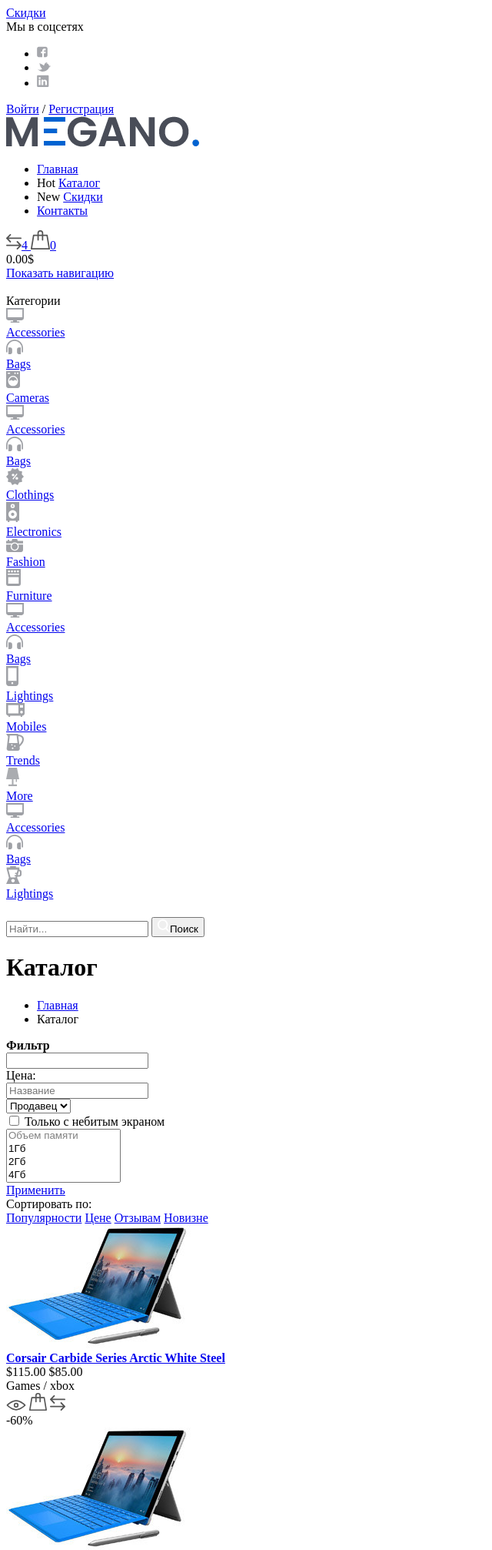
After one commit to kiros-albatros/shop, a Symfony app: template templates/catalog/index.html.twig in a window 1280 px wide. The commit adds this page. Shown: the top 2013 px of the page at 77% size, without its empty margins (0-640 px from the left). Run offline with Twig, Linux system fonts and the light colour scheme; the template is opened without the code that fills it, so the values that code supplies are empty; some libraries are stand-ins or nearby versions.

Commit message:
add views for main and catalog

```diff
--- a/assets/js/scripts.js
+++ b/assets/js/scripts.js
@@ -340,7 +340,7 @@ var Slider = function(){
                 $this.slick({
                     dots: true,
                     arrows: true,
-                    autoplay: true,
+                    autoplay: false,
                     appendArrows: $navigate,
                     appendDots: $navigate,
                     autoplaySpeed: 3000
--- a/src/Controller/MainController.php
+++ b/src/Controller/MainController.php
@@ -13,6 +13,7 @@ class MainController extends AbstractController
     {
         return $this->render('main/index.html.twig', [
             'controller_name' => 'MainController',
+            'is_main' => true
         ]);
     }
 
@@ -21,6 +22,7 @@ class MainController extends AbstractController
     {
         return $this->render('pages/about.html.twig', [
             'controller_name' => 'MainController',
+            'is_main' => false
         ]);
     }
 
@@ -29,6 +31,7 @@ class MainController extends AbstractController
     {
         return $this->render('pages/contacts.html.twig', [
             'controller_name' => 'MainController',
+            'is_main' => false
         ]);
     }
 }
--- /dev/null
+++ b/templates/catalog/filter.html.twig
@@ -0,0 +1,52 @@
+<div class="Section-column">
+	<div class="Section-columnSection">
+		<header class="Section-header">
+			<strong class="Section-title">Фильтр</strong>
+		</header>
+		<div class="Section-columnContent">
+			<form class="form" action="#" method="post">
+				<div class="form-group">
+					<div class="range Section-columnRange">
+						<input class="range-line" id="price" name="price" type="text" data-type="double" data-min="7" data-max="50" data-from="7" data-to="27"/>
+						<div class="range-price">Цена:&#32;
+							<div class="rangePrice"></div>
+						</div>
+					</div>
+				</div>
+				<div class="form-group">
+					<input class="form-input form-input_full" id="title" name="title" type="text" placeholder="Название"/>
+				</div>
+				<div class="form-group">
+					<select class="form-select">
+						<option selected="selected" disabled="disabled">Продавец</option>
+						<option value="kkk">Kkkk</option>
+						<option value="sdfsdf">sdfsdf</option>
+					</select>
+				</div>
+				<div class="form-group">
+					<label class="toggle">
+						<input type="checkbox"/><span class="toggle-box"></span>
+						<span class="toggle-text">Только с небитым экраном</span>
+					</label>
+				</div>
+				<div class="form-group">
+					<select class="form-select" multiple size="4">
+						<option disabled="disabled">Объем памяти</option>
+						<option>1Гб</option>
+						<option>2Гб</option>
+						<option>4Гб</option>
+						<option>8Гб</option>
+						<option>многоГб</option>
+						<option>оченьмногоГб</option>
+						<option>взвесьтемнеполкилоГб</option>
+					</select>
+				</div>
+				<div class="form-group">
+					<div class="buttons">
+						<a class="btn btn_square btn_dark btn_narrow" href="#">Применить</a>
+					</div>
+				</div>
+			</form>
+		</div>
+	</div>
+</div>
--- /dev/null
+++ b/templates/catalog/index.html.twig
@@ -0,0 +1,18 @@
+{% extends 'base.html.twig' %}
+
+{% block mainContent %}
+
+	<div class="Middle Middle_top">
+		{% include 'partial/header-line.html.twig' with {'title': 'Каталог', 'parent': 'Главная'} %}
+
+		<div class="Section Section_column Section_columnLeft">
+			<div class="wrap">
+
+				{% include 'catalog/filter.html.twig' %}
+				{% include 'catalog/items.html.twig' %}
+
+			</div>
+		</div>
+	</div>
+
+{% endblock %}
--- /dev/null
+++ b/templates/catalog/items.html.twig
@@ -0,0 +1,57 @@
+<div class="Section-content">
+	<div class="Sort">
+		<div class="Sort-title">Сортировать по:
+		</div>
+		<div class="Sort-variants">
+			<a class="Sort-sortBy Sort-sortBy_dec" href="#">Популярности</a>
+			<a class="Sort-sortBy" href="#">Цене</a>
+			<a class="Sort-sortBy" href="#">Отзывам</a>
+			<a class="Sort-sortBy Sort-sortBy_inc" href="#">Новизне</a>
+		</div>
+	</div>
+	<div class="Cards">
+
+		{% for i in 0..7 %}
+			<div class="Card">
+				<a class="Card-picture" href="#"><img src="{{ asset('images/content/home/card.jpg')}}" alt="card.jpg"></a>
+				<div class="Card-content">
+					<strong class="Card-title">
+						<a href="product.html">Corsair Carbide Series Arctic White Steel</a>
+					</strong>
+					<div class="Card-description">
+						<div class="Card-cost">
+							<span class="Card-priceOld">$115.00</span>
+							<span class="Card-price">$85.00</span>
+						</div>
+						<div class="Card-category">Games / xbox
+						</div>
+						<div class="Card-hover">
+							<a class="Card-btn" href="#"><img src="{{ asset('images/icons/card/bookmark.svg')}}" alt="bookmark.svg"></a>
+							<a class="Card-btn" href="#"><img src="{{ asset('images/icons/card/cart.svg')}}" alt="cart.svg"></a>
+							<a class="Card-btn" href="#"><img src="{{ asset('images/icons/card/change.svg')}}" alt="change.svg"></a>
+						</div>
+					</div>
+				</div>
+				<div class="Card-sale">-60%
+				</div>
+			</div>
+		{% endfor %}
+
+
+	</div>
+	<div class="Pagination">
+		<div class="Pagination-ins">
+			<a class="Pagination-element Pagination-element_prev" href="#"><img src="{{ asset('images/icons/prevPagination.svg')}}" alt="prevPagination.svg"></a>
+			<a class="Pagination-element Pagination-element_current" href="#">
+				<span class="Pagination-text">1</span>
+			</a>
+			<a class="Pagination-element" href="#">
+				<span class="Pagination-text">2</span>
+			</a>
+			<a class="Pagination-element" href="#">
+				<span class="Pagination-text">3</span>
+			</a>
+			<a class="Pagination-element Pagination-element_prev" href="#"><img src="{{ asset('images/icons/nextPagination.svg')}}" alt="nextPagination.svg"></a>
+		</div>
+	</div>
+</div></div></div>
--- a/templates/pages/contacts.html.twig
+++ b/templates/pages/contacts.html.twig
@@ -52,7 +52,9 @@
 						<div class="form-group">
 							<textarea class="form-textarea" name="message" id="message" placeholder="Сообщение..."></textarea>
 						</div>
-            <div class="form-group"><a class="btn btn_muted form-btn" href="#">Отправить</a></div>
+						<div class="form-group">
+							<a class="btn btn_muted form-btn" href="#">Отправить</a>
+						</div>
 					</form>
 				</div>
 			</div>
--- a/templates/partial/footer.html.twig
+++ b/templates/partial/footer.html.twig
@@ -21,10 +21,10 @@
 				<strong class="Footer-title">Навигация</strong>
 				<ul class="menu menu_vt Footer-menu">
 					<li class="menu-item">
-						<a class="menu-link" href="index.html">Главная</a>
+						<a class="menu-link" href="{{ path('app_main') }}">Главная</a>
 					</li>
 					<li class="menu-item">
-						<a class="menu-link" href="catalog.html">Каталог</a>
+						<a class="menu-link" href="{{ path('app_catalog') }}">Каталог</a>
 					</li>
 					<li class="menu-item">
 						<a class="menu-link" href="sale.html">Скидки</a>
@@ -35,10 +35,10 @@
 				<strong class="Footer-title">Дополнительно</strong>
 				<ul class="menu menu_vt Footer-menu">
 					<li class="menu-item">
-						<a class="menu-link" href="contacts.html">Контакты</a>
+						<a class="menu-link" href="{{ path('app_contacts') }}">Контакты</a>
 					</li>
 					<li class="menu-item">
-						<a class="menu-link" href="about.html">О нас</a>
+						<a class="menu-link" href="{{ path('app_about') }}">О нас</a>
 					</li>
 				</ul>
 			</div>
--- a/templates/partial/header.html.twig
+++ b/templates/partial/header.html.twig
@@ -21,7 +21,7 @@
 			{{ encore_entry_script_tags('app') }}
 		{% endblock %}
 	</head>
-	<body class="Site"> {% block body %}{% endblock %}
+	<body class="Site">
 
 		<header class="Header">
 			<div class="ControlPanel">
@@ -62,24 +62,24 @@
 			<div class="wrap">
 				<div class="row Header-rowMain">
 					<div class="row-block Header-logo">
-						<a class="logo" href="index.html"><img class="logo-image" src="{{ asset('images/logo.png')}}" alt="logo.png"/></a>
+						<a class="logo" href="{{ path('app_main') }}"><img class="logo-image" src="{{ asset('images/logo.png')}}" alt="logo.png"/></a>
 					</div>
 					<nav class="row-block row-block_right Header-menu">
 						<div class="menuModal" id="navigate">
 							<ul class="menu menu_main">
 								<li class="menu-item">
-									<a class="menu-link" href="index.html">Главная</a>
+									<a class="menu-link" href="{{ path('app_main') }}">Главная</a>
 								</li>
 								<li class="menu-item">
 									<span class="menu-label menu-label_danger">Hot</span>
-									<a class="menu-link" href="catalog.html">Каталог</a>
+									<a class="menu-link" href="{{ path('app_catalog') }}">Каталог</a>
 								</li>
 								<li class="menu-item">
 									<span class="menu-label menu-label_success">New</span>
 									<a class="menu-link" href="sale.html">Скидки</a>
 								</li>
 								<li class="menu-item">
-									<a class="menu-link" href="contacts.html">Контакты</a>
+									<a class="menu-link" href="{{ path('app_contacts') }}">Контакты</a>
 								</li>
 							</ul>
 						</div>
@@ -254,5 +254,9 @@
 					</div>
 				</div>
 			</div>
-            {# {% block headerContent %}{% endblock %} #}
+
+			{% if is_main|default(false) == true %}
+				{% include '/main/main-slider.html.twig' %}
+			{% endif %}
+
 		</header>
```
Also changed, not shown: migrations/Version20230306142824.php (added, +31 -0 lines), src/Controller/CatalogController.php (added, +18 -0 lines), src/Entity/Image.php (added, +35 -0 lines), src/Repository/ImageRepository.php (added, +66 -0 lines), templates/banner/banner-section.html.twig (added, +45 -0 lines), templates/main/catalog-top.html.twig (added, +85 -0 lines), templates/main/index.html.twig (+3 -14 lines), templates/main/main-slider.html.twig (added, +49 -0 lines), templates/pages/about.html.twig (+6 -3 lines). Lines whose indentation alone changed are shown as unchanged.
